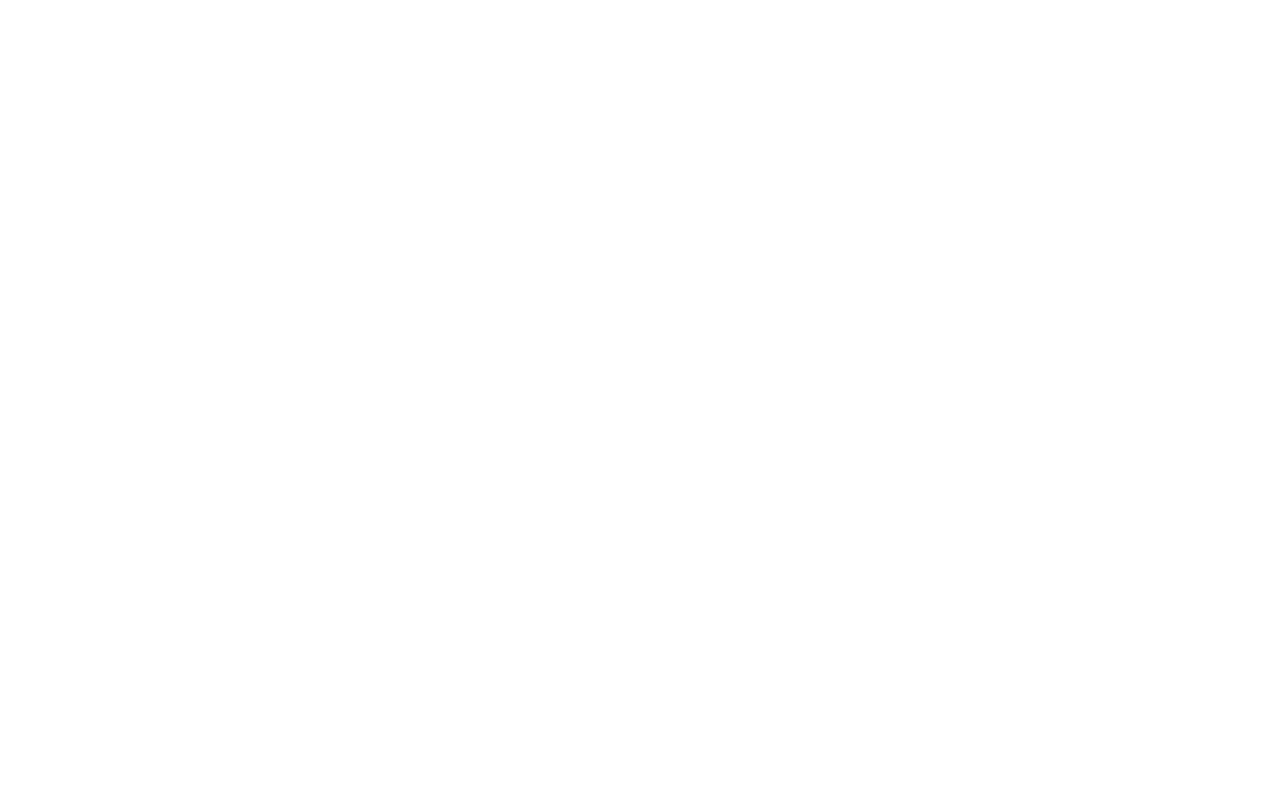
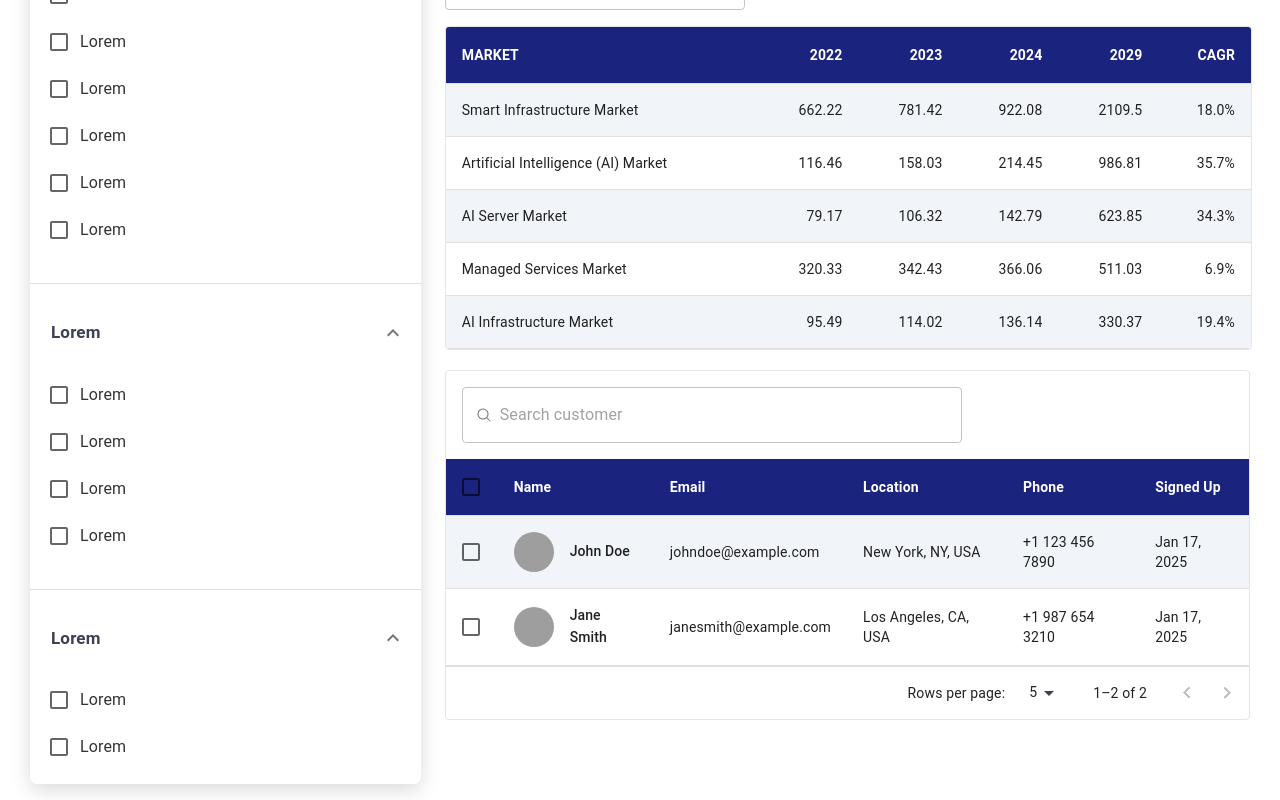
Before and after one commit to Aftab1999/Web-App-UI, a React (Create React App) app in the folder Frontend/: page /treands in a window 1280 px wide. Before the commit this address had no page. Shown: the part 634-1434 px from the top of the page. Before the commit the page ends 800 px from the top, so only its background shows below. Built offline with nearby package versions, Linux system fonts and the light colour scheme; grey boxes are pictures that could not be loaded.

Commit message:
Largest market Table

```diff
--- a/Frontend/package.json
+++ b/Frontend/package.json
@@ -8,7 +8,9 @@
     "@mui/icons-material": "^6.3.1",
     "@mui/material": "^6.3.1",
     "@mui/x-charts": "^7.25.0",
+    "@phosphor-icons/react": "^2.1.7",
     "cra-template": "1.2.0",
+    "dayjs": "^1.11.13",
     "react": "^19.0.0",
     "react-bootstrap-icons": "^1.11.5",
     "react-dom": "^19.0.0",
--- a/Frontend/src/App.js
+++ b/Frontend/src/App.js
@@ -25,7 +25,7 @@
           <Route path="/register" element={<Register />} />
           <Route path="/dashboard" element={<Dashboard />} />
           <Route path="/header" element={<Header />} />
-          <Route path="/company-profiles" element={<Treands />} />
+          <Route path="/treands" element={<Treands />} />
           <Route path="/coming-soon" element={<Settings />} />
         </Routes>
       </Router>
--- /dev/null
+++ b/Frontend/src/Components/Table/largestmarket.js
@@ -0,0 +1,145 @@
+import React, { useMemo, useState } from 'react';
+import Avatar from '@mui/material/Avatar';
+import Box from '@mui/material/Box';
+import Card from '@mui/material/Card';
+import Checkbox from '@mui/material/Checkbox';
+import Divider from '@mui/material/Divider';
+import Stack from '@mui/material/Stack';
+import Table from '@mui/material/Table';
+import TableBody from '@mui/material/TableBody';
+import TableCell from '@mui/material/TableCell';
+import TableHead from '@mui/material/TableHead';
+import TablePagination from '@mui/material/TablePagination';
+import TableRow from '@mui/material/TableRow';
+import Typography from '@mui/material/Typography';
+import InputAdornment from '@mui/material/InputAdornment';
+import OutlinedInput from '@mui/material/OutlinedInput';
+import { MagnifyingGlass as MagnifyingGlassIcon } from '@phosphor-icons/react';
+import dayjs from 'dayjs';
+
+function useSelection(rowIds) {
+  const [selected, setSelected] = useState(new Set());
+
+  const selectAll = () => setSelected(new Set(rowIds));
+  const deselectAll = () => setSelected(new Set());
+  const selectOne = (id) => setSelected((prev) => new Set(prev.add(id)));
+  const deselectOne = (id) => {
+    setSelected((prev) => {
+      const newSet = new Set(prev);
+      newSet.delete(id);
+      return newSet;
+    });
+  };
+
+  return { selectAll, deselectAll, selectOne, deselectOne, selected };
+}
+
+const dummyData = [
+  {
+    id: '1',
+    avatar: 'https://randomuser.me/api/portraits/men/1.jpg',
+    name: 'John Doe',
+    email: 'johndoe@example.com',
+    address: { city: 'New York', state: 'NY', country: 'USA', street: '123 Main St' },
+    phone: '+1 123 456 7890',
+    createdAt: new Date(),
+  },
+  {
+    id: '2',
+    avatar: 'https://randomuser.me/api/portraits/women/2.jpg',
+    name: 'Jane Smith',
+    email: 'janesmith@example.com',
+    address: { city: 'Los Angeles', state: 'CA', country: 'USA', street: '456 Elm St' },
+    phone: '+1 987 654 3210',
+    createdAt: new Date(),
+  },
+];
+
+export default function CustomersTable({ count = dummyData.length, rows = dummyData, page = 0, rowsPerPage = 5 }) {
+  const [searchTerm, setSearchTerm] = useState('');
+
+  const filteredRows = useMemo(
+    () => rows.filter((row) => row.name.toLowerCase().includes(searchTerm.toLowerCase())),
+    [rows, searchTerm]
+  );
+
+  const rowIds = useMemo(() => filteredRows.map((customer) => customer.id), [filteredRows]);
+  const { selectAll, deselectAll, selectOne, deselectOne, selected } = useSelection(rowIds);
+  const selectedSome = selected.size > 0 && selected.size < filteredRows.length;
+  const selectedAll = filteredRows.length > 0 && selected.size === filteredRows.length;
+
+  return (
+    <Card>
+      <Box sx={{ p: 2 }}>
+        <OutlinedInput
+          fullWidth
+          placeholder="Search customer"
+          value={searchTerm}
+          onChange={(e) => setSearchTerm(e.target.value)}
+          startAdornment={
+            <InputAdornment position="start">
+              <MagnifyingGlassIcon fontSize="var(--icon-fontSize-md)" />
+            </InputAdornment>
+          }
+          sx={{ maxWidth: '500px' }}
+        />
+      </Box>
+      <Box sx={{ overflowX: 'auto' }}>
+        <Table sx={{ minWidth: '800px' }}>
+          <TableHead>
+            <TableRow>
+              <TableCell padding="checkbox">
+                <Checkbox
+                  checked={selectedAll}
+                  indeterminate={selectedSome}
+                  onChange={(e) => (e.target.checked ? selectAll() : deselectAll())}
+                />
+              </TableCell>
+              <TableCell>Name</TableCell>
+              <TableCell>Email</TableCell>
+              <TableCell>Location</TableCell>
+              <TableCell>Phone</TableCell>
+              <TableCell>Signed Up</TableCell>
+            </TableRow>
+          </TableHead>
+          <TableBody>
+            {filteredRows.map((row) => {
+              const isSelected = selected.has(row.id);
+
+              return (
+                <TableRow hover key={row.id} selected={isSelected}>
+                  <TableCell padding="checkbox">
+                    <Checkbox
+                      checked={isSelected}
+                      onChange={(e) => (e.target.checked ? selectOne(row.id) : deselectOne(row.id))}
+                    />
+                  </TableCell>
+                  <TableCell>
+                    <Stack direction="row" spacing={2} sx={{ alignItems: 'center' }}>
+                      <Avatar src={row.avatar} />
+                      <Typography variant="subtitle2">{row.name}</Typography>
+                    </Stack>
+                  </TableCell>
+                  <TableCell>{row.email}</TableCell>
+                  <TableCell>
+                    {row.address.city}, {row.address.state}, {row.address.country}
+                  </TableCell>
+                  <TableCell>{row.phone}</TableCell>
+                  <TableCell>{dayjs(row.createdAt).format('MMM D, YYYY')}</TableCell>
+                </TableRow>
+              );
+            })}
+          </TableBody>
+        </Table>
+      </Box>
+      <Divider />
+      <TablePagination
+        component="div"
+        count={count}
+        page={page}
+        rowsPerPage={rowsPerPage}
+        rowsPerPageOptions={[5, 10, 25]}
+      />
+    </Card>
+  );
+}
--- a/Frontend/src/Pages/Trends/Treands.js
+++ b/Frontend/src/Pages/Trends/Treands.js
@@ -50,6 +50,7 @@
 import MinimizeIcon from '@mui/icons-material/Minimize';
 import TreandsChat from "../../Components/Charts/Treands-chat"
 import HightgrowthmarketList from "../../Components/Table/Hight-growth-market"
+import Largestmarketlist from "../../Components/Table/largestmarket";
 import Breadcrumbs from '@mui/material/Breadcrumbs';
 
 
@@ -480,6 +481,10 @@
                         <Box>
                             <HightgrowthmarketList />
                         </Box>
+                        <Box>
+                            <Largestmarketlist />
+                        </Box>
+
                     </Grid>
 
 
--- a/Frontend/src/assets/Css/Trends.css
+++ b/Frontend/src/assets/Css/Trends.css
@@ -103,7 +103,10 @@
   /* border: 1px solid #e0e0e0; */
   border-radius: 8px;
   overflow: hidden;
-  box-shadow: 0px 4px 10px rgb(241, 244, 249);
+  /* box-shadow: 0px 4px 10px rgb(241, 244, 249); */
+  box-shadow: 0px 6px 20px rgba(0, 0, 0, 0.15);
+
+
 }
 
 .mf_filters_header {
```
Also changed, not shown: 1 other file (tests, documents, lock files or other folders).
